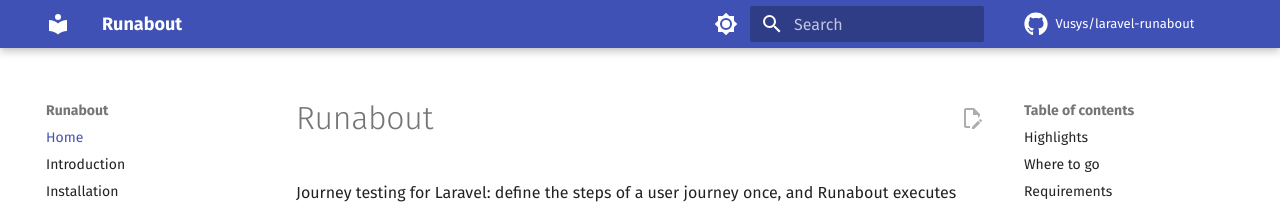
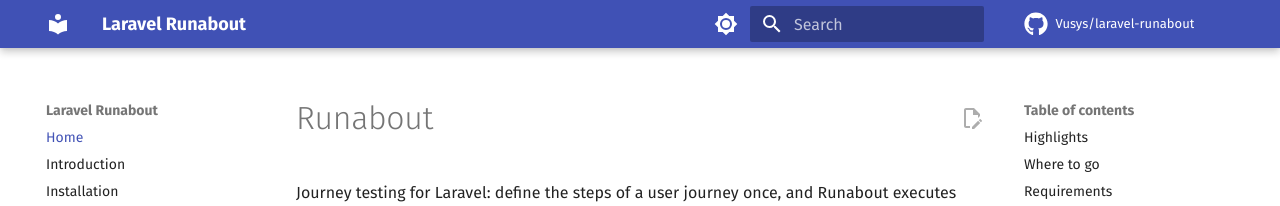
Before and after one commit to Vusys/laravel-runabout, an MkDocs documentation site: the page built from docs/index.md, in a window 1280 px wide. Shown: the top 206 px of the page. Built offline with MkDocs 1.6.1 and Material for MkDocs 9.7.7, drawn with Linux system fonts in a browser that asks for light colours; comment, search, counter and statistics services are not loaded.

Commit message:
Set MkDocs site_name to Laravel Runabout

```diff
--- a/mkdocs.yml
+++ b/mkdocs.yml
@@ -1,4 +1,4 @@
-site_name: Runabout
+site_name: Laravel Runabout
 site_description: Journey testing for Laravel — run the steps of a user journey in seeded, shuffled orders and assert invariants along the way.
 site_url: https://vusys.github.io/laravel-runabout/
 repo_url: https://github.com/Vusys/laravel-runabout
```
